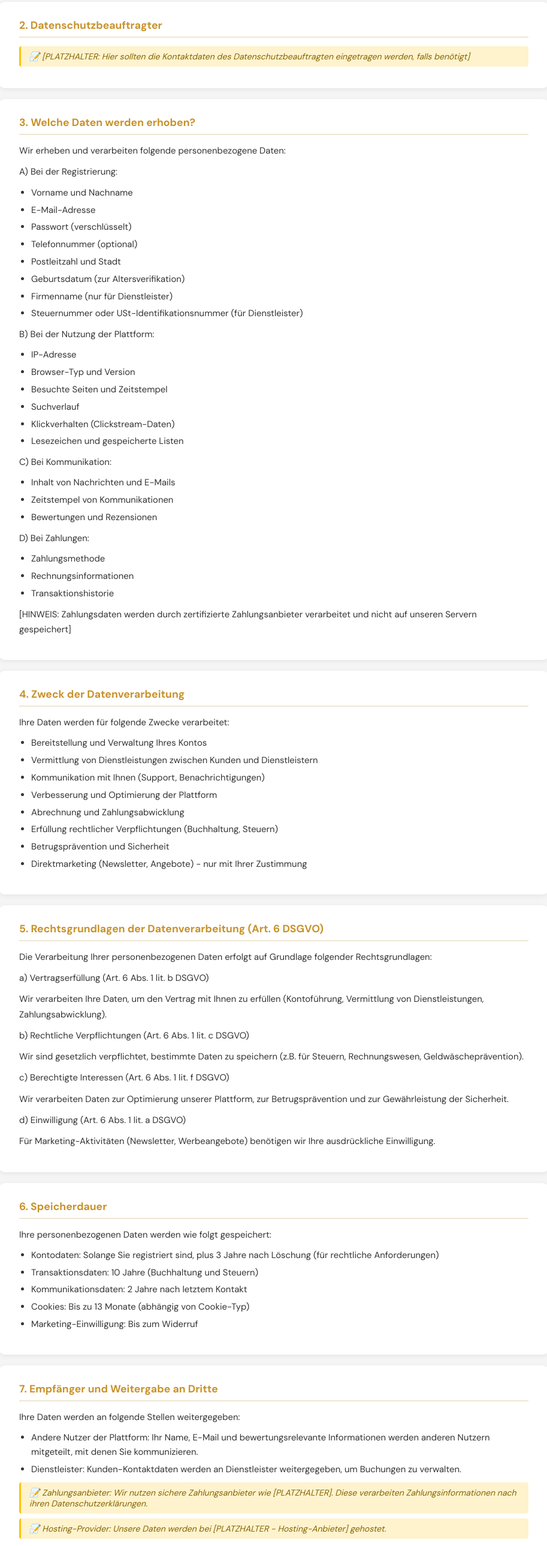
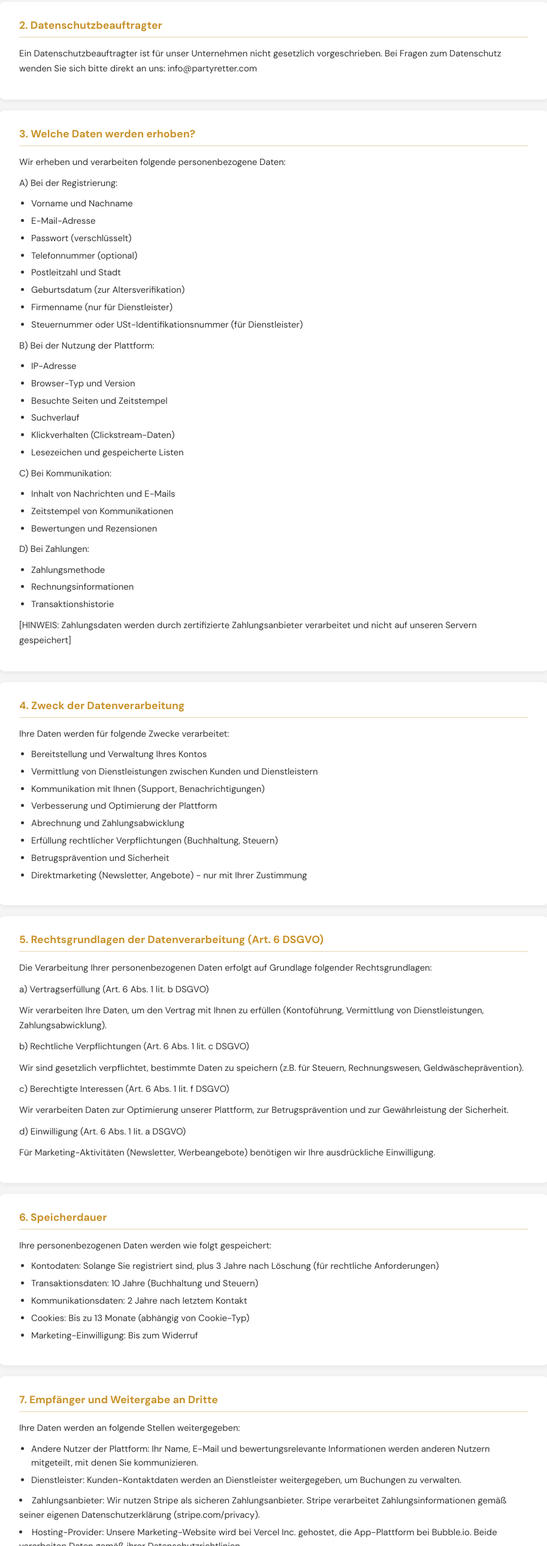
Before and after one commit to mcmo600/partyretter, a plain HTML site: page datenschutz.html in a window 1280 px wide. Shown: the part 1083-3660 px from the top of the page at 60% size, without its empty margins (183-1096 px from the left). Drawn offline with Linux system fonts and the light colour scheme.

Commit message:
Datenschutz: 3 Platzhalter ausgefüllt (Datenschutzbeauftragter, Stripe, Vercel/Bubble)
Co-Authored-By: Claude Opus 4.6 (1M context) <noreply@anthropic.com>

```diff
--- a/datenschutz.html
+++ b/datenschutz.html
@@ -170,7 +170,7 @@
 </div>
 <div class="section" id="sec-2--datenschutzbeauftragter">
 <h2 class="section-heading">2. Datenschutzbeauftragter</h2>
-<div class="placeholder">📝 [PLATZHALTER: Hier sollten die Kontaktdaten des Datenschutzbeauftragten eingetragen werden, falls benötigt]</div>
+<p>Ein Datenschutzbeauftragter ist für unser Unternehmen nicht gesetzlich vorgeschrieben. Bei Fragen zum Datenschutz wenden Sie sich bitte direkt an uns: info@partyretter.com</p>
 </div>
 <div class="section" id="sec-3--welche-daten-werden-erhoben">
 <h2 class="section-heading">3. Welche Daten werden erhoben?</h2>
@@ -253,8 +253,8 @@
 <li>Andere Nutzer der Plattform: Ihr Name, E-Mail und bewertungsrelevante Informationen werden anderen Nutzern mitgeteilt, mit denen Sie kommunizieren.</li>
 <li>Dienstleister: Kunden-Kontaktdaten werden an Dienstleister weitergegeben, um Buchungen zu verwalten.</li>
 </ul>
-<div class="placeholder">📝 Zahlungsanbieter: Wir nutzen sichere Zahlungsanbieter wie [PLATZHALTER]. Diese verarbeiten Zahlungsinformationen nach ihren Datenschutzerklärungen.</div>
-<div class="placeholder">📝 Hosting-Provider: Unsere Daten werden bei [PLATZHALTER - Hosting-Anbieter] gehostet.</div>
+<li>Zahlungsanbieter: Wir nutzen Stripe als sicheren Zahlungsanbieter. Stripe verarbeitet Zahlungsinformationen gemäß seiner eigenen Datenschutzerklärung (stripe.com/privacy).</li>
+<li>Hosting-Provider: Unsere Marketing-Website wird bei Vercel Inc. gehostet, die App-Plattform bei Bubble.io. Beide verarbeiten Daten gemäß ihrer Datenschutzrichtlinien.</li>
 <ul>
 <li>Behörden: Wir können Daten an Strafverfolgungsbehörden weitergeben, wenn dies rechtlich erforderlich ist.</li>
 <li>Geschäftspartner: Mit Ihrer Zustimmung können wir Daten mit Partner-Plattformen teilen.</li>
```
